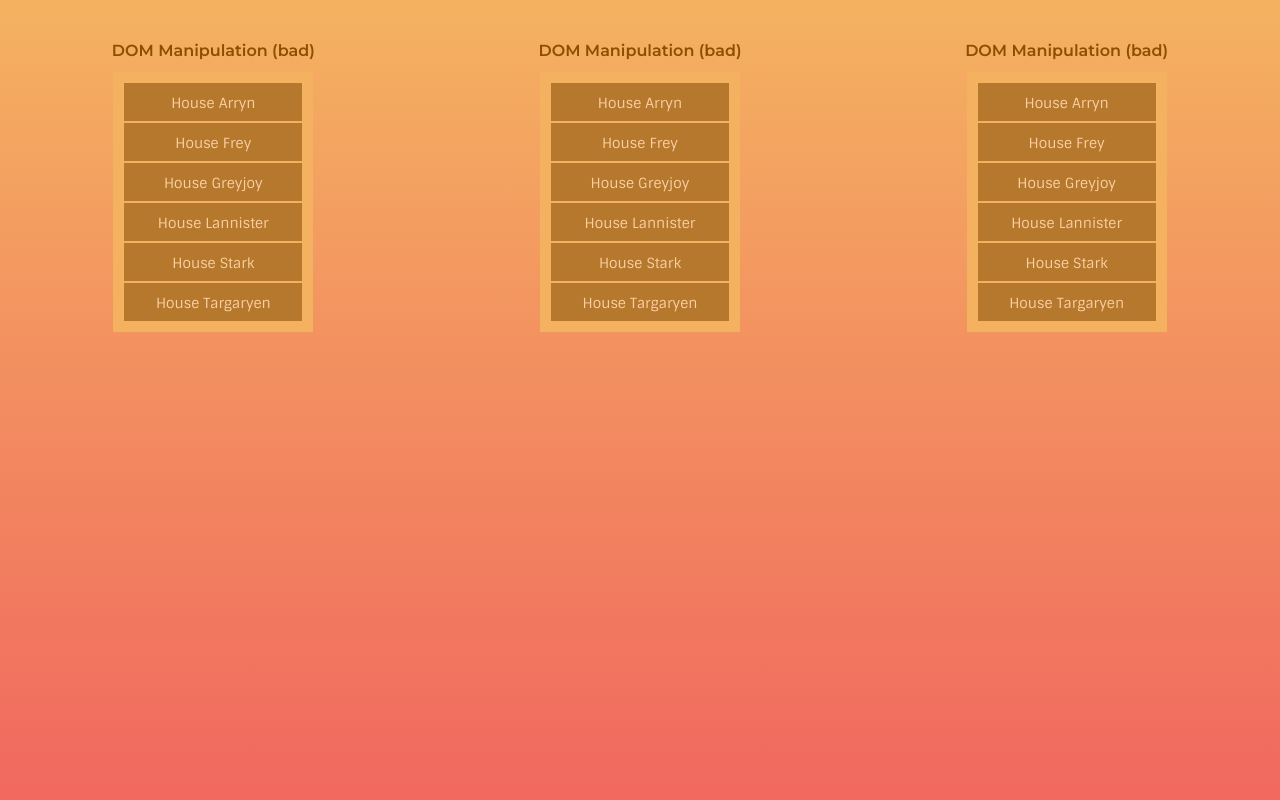
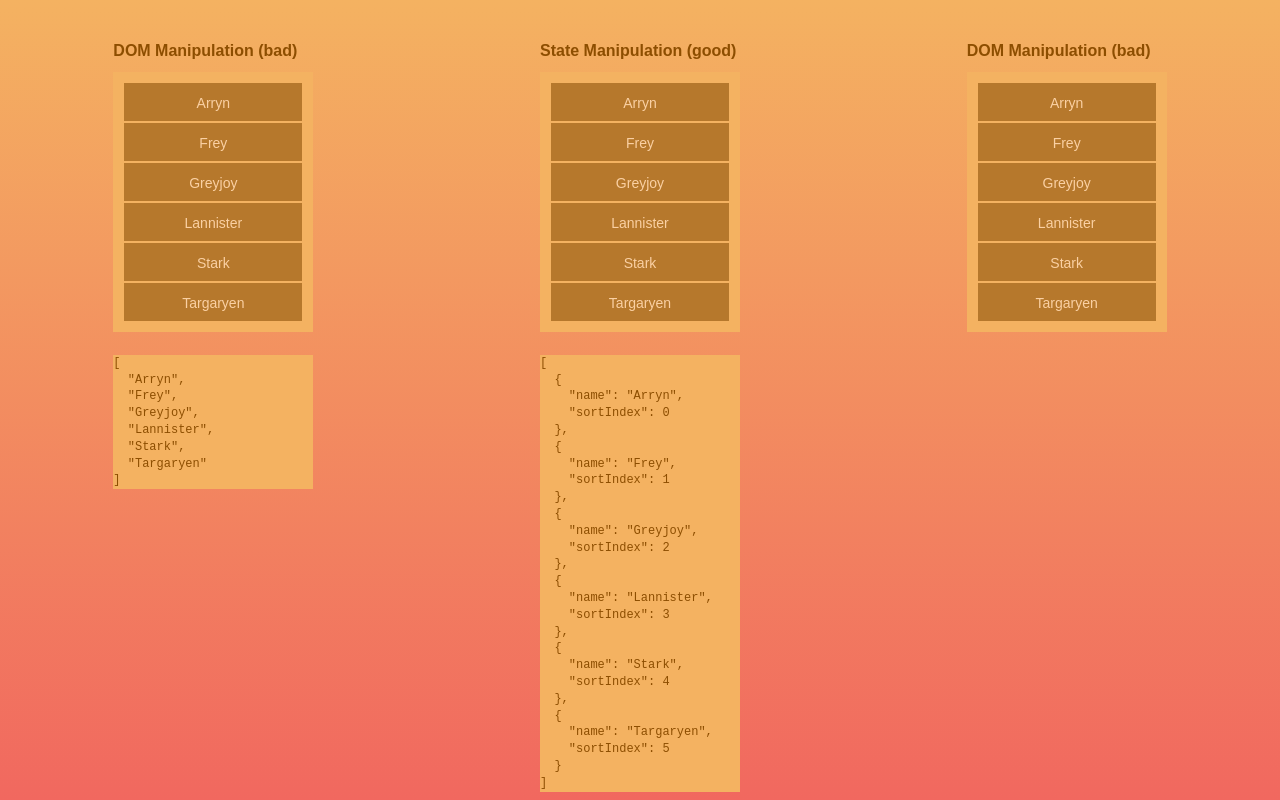
Before and after one commit to royledford/drag-n-drop-example, a React (Create React App) app: page / in a window 1280 px wide. Built offline with nearby package versions, Linux system fonts and the light colour scheme.

Commit message:
Add state version

```diff
--- a/src/components/Dnd.css
+++ b/src/components/Dnd.css
@@ -13,3 +13,13 @@
 .dnd h4 {
   margin-bottom: 10px;
 }
+
+.dnd-column {
+  display: flex;
+  flex-direction: column;
+}
+
+pre {
+  font-size: 12px;
+  background-color: var(--orange);
+}
--- a/src/components/Dnd.js
+++ b/src/components/Dnd.js
@@ -1,30 +1,71 @@
 import React, { Component } from 'react'
 import ListDOM from './ListDOM'
+import ListState from './ListState'
 import './Dnd.css'
 
 export default class Dnd extends Component {
   constructor(props) {
     super(props)
     this.state = {
-      data: ['House Arryn', 'House Frey', 'House Greyjoy', 'House Lannister', 'House Stark', 'House Targaryen'],
+      dataDOM: ['Arryn', 'Frey', 'Greyjoy', 'Lannister', 'Stark', 'Targaryen'],
+      dataState: [
+        {
+          name: 'Arryn',
+          sortIndex: 0,
+        },
+        {
+          name: 'Frey',
+          sortIndex: 1,
+        },
+        {
+          name: 'Greyjoy',
+          sortIndex: 2,
+        },
+        {
+          name: 'Lannister',
+          sortIndex: 3,
+        },
+        {
+          name: 'Stark',
+          sortIndex: 4,
+        },
+        {
+          name: 'Targaryen',
+          sortIndex: 5,
+        },
+      ],
     }
+
+    this.handleDataChangedDOM = this.handleDataChangedDOM.bind(this)
+    this.handleDataChangedState = this.handleDataChangedState.bind(this)
+  }
+
+  handleDataChangedDOM(data) {
+    this.setState({ dataDOM: data })
+  }
+  handleDataChangedState(data) {
+    this.setState({ dataState: data })
   }
 
   render() {
-    const { data } = this.state
+    const { dataDOM, dataState } = this.state
     return (
       <div className="dnd">
-        <div>
+        <div className="dnd-column">
           <h4>DOM Manipulation (bad)</h4>
-          <ListDOM data={data} />
+          <ListDOM data={dataDOM} dataChanged={this.handleDataChangedDOM} />
+          <br />
+          <pre>{JSON.stringify(this.state.dataDOM, 0, 2)}</pre>
+        </div>
+        <div className="dnd-column">
+          <h4>State Manipulation (good)</h4>
+          <ListState data={dataState} dataChanged={this.handleDataChangedState} />
+          <br />
+          <pre>{JSON.stringify(this.state.dataState, 0, 2)}</pre>
         </div>
         <div>
           <h4>DOM Manipulation (bad)</h4>
-          <ListDOM data={data} />
-        </div>
-        <div>
-          <h4>DOM Manipulation (bad)</h4>
-          <ListDOM data={data} />
+          <ListDOM data={dataDOM} dataChanged={this.handleDataChangedDOM} />
         </div>
       </div>
     )
--- a/src/components/List.css
+++ b/src/components/List.css
@@ -7,6 +7,7 @@
   background-color: var(--orange);
 }
 
+/* This following are used for the DOM manipulation version */
 li.list-placeholder {
   height: 40px;
   font-size: 16px;
--- a/src/components/ListDOM.js
+++ b/src/components/ListDOM.js
@@ -5,10 +5,11 @@ import './List.css'
 
 export default class List extends Component {
   static propTypes = {
-    list: PropTypes.array.isRequired,
+    data: PropTypes.array.isRequired,
+    dataChanged: PropTypes.func.isRequired,
   }
   static defaultProps = {
-    list: [],
+    data: [],
   }
 
   constructor(props) {
@@ -65,7 +66,8 @@ export default class List extends Component {
     if (from < to) to--
     if (this.nodePlacement === 'after') to++
     data.splice(to, 0, data.splice(from, 1)[0])
-    this.setState({ data: data })
+    this.props.dataChanged(data)
+    // this.setState({ data: data })
   }
 
   render() {
--- a/src/components/ListItem.css
+++ b/src/components/ListItem.css
@@ -10,3 +10,8 @@
 
   cursor: move;
 }
+
+/* The following are used for the state mainpulation */
+.liststate-dragging {
+  background-color: var(--orange-dark);
+}
--- /dev/null
+++ b/src/components/ListItemState.js
@@ -0,0 +1,27 @@
+import React, { Component } from 'react'
+import PropTypes from 'prop-types'
+import './ListItem.css'
+
+export default class ListItem extends Component {
+  static propTypes = {
+    text: PropTypes.string.isRequired,
+    dataId: PropTypes.number.isRequired,
+    dragStart: PropTypes.func.isRequired,
+    dragEnd: PropTypes.func.isRequired,
+    highlightClassname: PropTypes.string,
+  }
+  static defaultProps = {
+    text: 'default value',
+    highlightClassname: '',
+  }
+
+  render() {
+    const { text, dataId, dragStart, dragEnd, highlightClassname } = this.props
+    const className = highlightClassname === '' ? 'listitem' : `listitem ${highlightClassname}`
+    return (
+      <li className={className} data-id={dataId} draggable="true" onDragEnd={dragEnd} onDragStart={dragStart}>
+        {text}
+      </li>
+    )
+  }
+}
--- /dev/null
+++ b/src/components/ListState.js
@@ -0,0 +1,104 @@
+import React, { Component } from 'react'
+import PropTypes from 'prop-types'
+import ListItemState from './ListItemState'
+import './List.css'
+
+export default class List extends Component {
+  static propTypes = {
+    data: PropTypes.array.isRequired,
+    dataChanged: PropTypes.func.isRequired,
+  }
+  static defaultProps = {
+    data: {},
+  }
+
+  constructor(props) {
+    super(props)
+    this.state = {
+      draggedOverId: undefined,
+      beingDragged: undefined,
+    }
+
+    this.sort = this.sort.bind(this)
+    this.dragOver = this.dragOver.bind(this)
+    this.dragEnd = this.dragEnd.bind(this)
+    this.dragStart = this.dragStart.bind(this)
+  }
+
+  sort(houses, draggedOverId) {
+    // const data = Object.assign({}, this.props.data)
+    // const data = Object.assign([], this.props.data)
+    // data.houses = houses
+    this.setState({ draggedOverId: draggedOverId, beingDragged: draggedOverId })
+
+    // update the osrtIndex to show the new order
+    houses.forEach((house, i) => {
+      house.sortIndex = i
+    })
+    this.props.dataChanged(houses)
+    // this.props.dataChanged(houses)
+  }
+
+  dragStart(e) {
+    this.setState({ beingDragged: Number(e.target.dataset.id) })
+    // this.dragged = Number(e.currentTarget.dataset.id)
+    e.dataTransfer.effectAllowed = 'move'
+
+    // for firefox
+    e.dataTransfer.setData('text/html', e.currentTarget)
+  }
+
+  dragOver(e) {
+    e.preventDefault()
+    if (e.target.className === 'list') return
+
+    // const over = e.currentTarget
+    const over = e.target
+    // let from = isFinite(dragging) ? dragging : this.state.beingDragged
+    let from = this.state.beingDragged
+    let to = Number(over.dataset.id)
+    // debugger
+    console.log(`from: ${from}, to: (${to}) ${over.innerHTML}`)
+    this.setState({ draggedOverId: to })
+    // if (e.clientY - over.offsetTop > over.offsetHeight / 2) to++
+    // if (from < to) to--
+
+    // Make a copy of the props data so we don't mutate
+    let items = Object.assign([], this.props.data)
+    // if (this.state.draggedOverId !== to) {
+    items.splice(to, 0, items.splice(from, 1)[0])
+    this.sort(items, to)
+    // }
+  }
+
+  dragEnd() {
+    // const data = this.props.data
+    // const updateData = data.map((house, i) => (house.sortIndex = i))
+    this.sort(this.props.data, undefined)
+  }
+
+  render() {
+    const { data } = this.props
+    const { draggedOverId } = this.state
+    const listItems = data.map((house, i) => {
+      let dragClass = i === draggedOverId ? 'liststate-dragging' : ''
+
+      return (
+        <ListItemState
+          key={i}
+          dataId={i}
+          highlightClassname={dragClass}
+          text={house.name}
+          dragStart={this.dragStart}
+          dragEnd={this.dragEnd}
+        />
+      )
+    })
+    // console.log(listItems)
+    return (
+      <ul className="list" onDragOver={this.dragOver}>
+        {listItems}
+      </ul>
+    )
+  }
+}
--- a/src/styles/base.css
+++ b/src/styles/base.css
@@ -1,7 +1,7 @@
-@import url("https://fonts.googleapis.com/css?family=Montserrat:600,700,900|Sintony:400,700");
 body {
-  font-family: "Sintony", sans-serif;
-  line-height: 1.4; }
+  font-family: sans-serif;
+  line-height: 1.4;
+}
 
 h1,
 h2,
@@ -9,31 +9,40 @@ h3,
 h4,
 h5,
 h6 {
-  font-family: "Montserrat", sans-serif;
-  font-weight: 600; }
+  font-family: sans-serif;
+  font-weight: 600;
+}
 
 a:link {
   color: white;
-  text-decoration: none; }
+  text-decoration: none;
+}
 
 a:visited {
-  color: white; }
+  color: white;
+}
 
 a:hover {
   color: #83470f;
-  font-weight: bold; }
+  font-weight: bold;
+}
 
 a:active {
-  color: white; }
+  color: white;
+}
 
 .ratio1-1:before {
-  padding-top: 100%; }
+  padding-top: 100%;
+}
 
 .ratio2-1:before {
-  padding-top: 50%; }
+  padding-top: 50%;
+}
 
 .ratio4-3:before {
-  padding-top: 75%; }
+  padding-top: 75%;
+}
 
 .ratio16-9:before {
-  padding-top: 56.25%; }
+  padding-top: 56.25%;
+}
```
